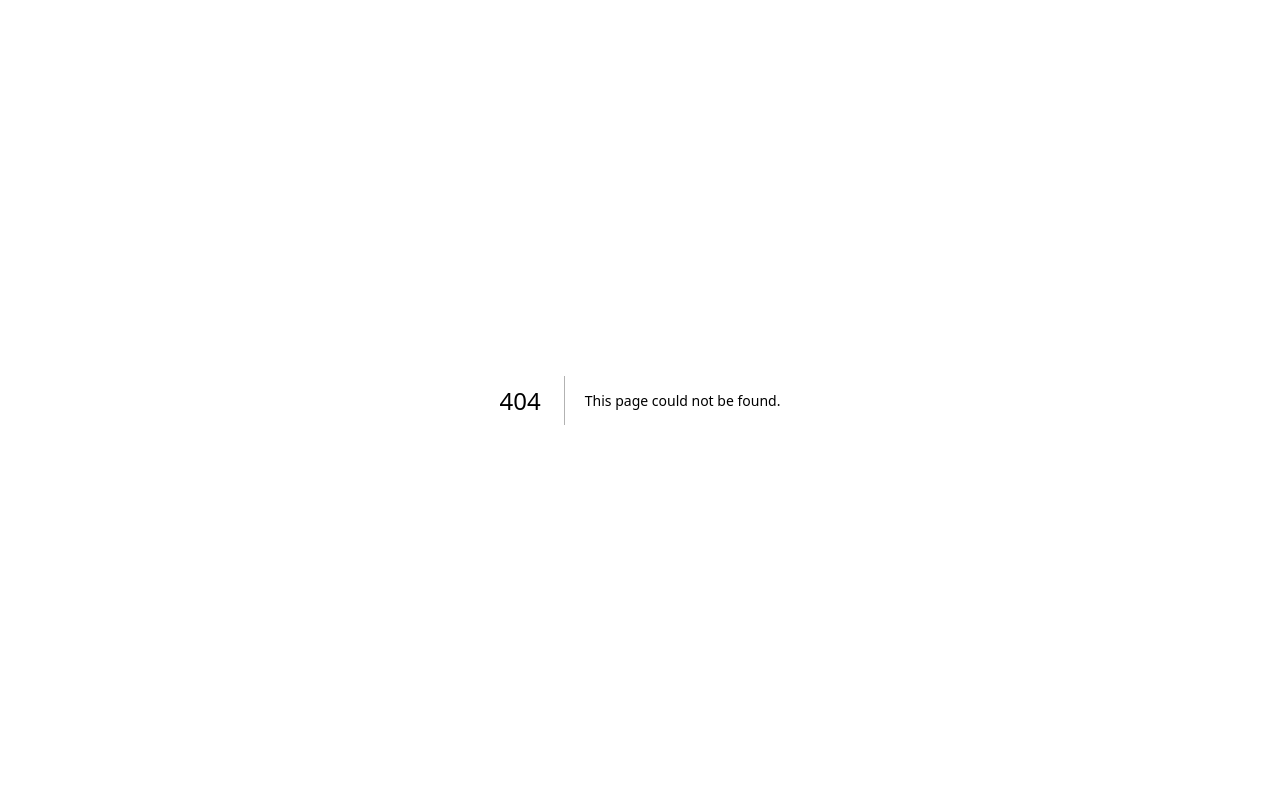
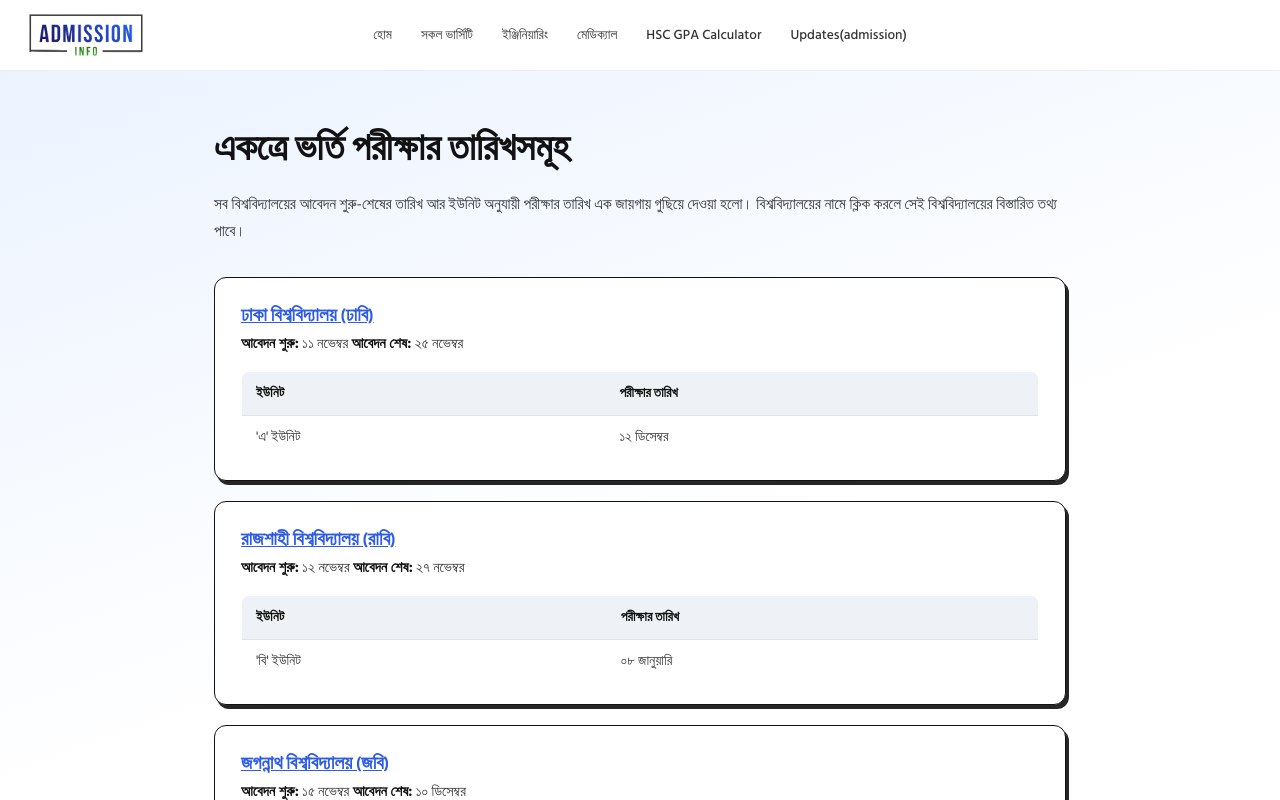
Before and after one commit to nishat-jihad/Admission-info, a Next.js app in the folder chance-hobe-ki/: page /exam-dates in a window 1280 px wide. Before the commit this address had no page. Shown: the top 800 px of the page. Built offline with nearby package versions, Linux system fonts and the light colour scheme.

Commit message:
Create ExamDatesPage to display admission exam dates
This page displays admission exam dates for various universities, including application start and end dates, along with a schedule of exam dates for each unit.

```diff
--- /dev/null
+++ b/chance-hobe-ki/src/app/exam-dates/page.js
@@ -0,0 +1,62 @@
+import Link from "next/link";
+import Navbar from "@/components/Navbar";
+import Footer from "@/components/Footer";
+import { examDates } from "@/data/examDates";
+
+export const metadata = {
+  title: "একত্রে ভর্তি পরীক্ষার তারিখসমূহ — Admission Info",
+  description:
+    "সব বিশ্ববিদ্যালয়ের আবেদন শুরু-শেষের তারিখ আর ইউনিট অনুযায়ী পরীক্ষার তারিখ একসাথে এক পেজে।",
+};
+
+export default function ExamDatesPage() {
+  return (
+    <>
+      <Navbar />
+      <main className="page exam-dates-page">
+        <h1 className="about-title">একত্রে ভর্তি পরীক্ষার তারিখসমূহ</h1>
+        <p className="about-lead">
+          সব বিশ্ববিদ্যালয়ের আবেদন শুরু-শেষের তারিখ আর ইউনিট অনুযায়ী পরীক্ষার তারিখ
+          এক জায়গায় গুছিয়ে দেওয়া হলো। বিশ্ববিদ্যালয়ের নামে ক্লিক করলে সেই
+          বিশ্ববিদ্যালয়ের বিস্তারিত তথ্য পাবে।
+        </p>
+
+        <div className="updates-list exam-dates-list">
+          {examDates.map((u) => (
+            <article key={u.id} className="update-card">
+              <h2 className="update-title">
+                <Link href={`/university/${u.universityId}`} className="about-link">
+                  {u.universityName}
+                </Link>
+              </h2>
+              <p className="update-app-dates exam-dates-app-dates">
+                <strong>আবেদন শুরু:</strong> {u.applicationStart}
+                {"  "}
+                <strong>আবেদন শেষ:</strong> {u.applicationEnd}
+              </p>
+              <div className="update-table-wrap">
+                <table className="update-table">
+                  <thead>
+                    <tr>
+                      <th>ইউনিট</th>
+                      <th>পরীক্ষার তারিখ</th>
+                    </tr>
+                  </thead>
+                  <tbody>
+                    {u.schedule.map((row, i) => (
+                      <tr key={i} className={i % 2 === 0 ? "row-white" : "row-grey"}>
+                        <td>{row.unit}</td>
+                        <td>{row.date}</td>
+                      </tr>
+                    ))}
+                  </tbody>
+                </table>
+              </div>
+            </article>
+          ))}
+        </div>
+      </main>
+      <Footer />
+    </>
+  );
+}
```
